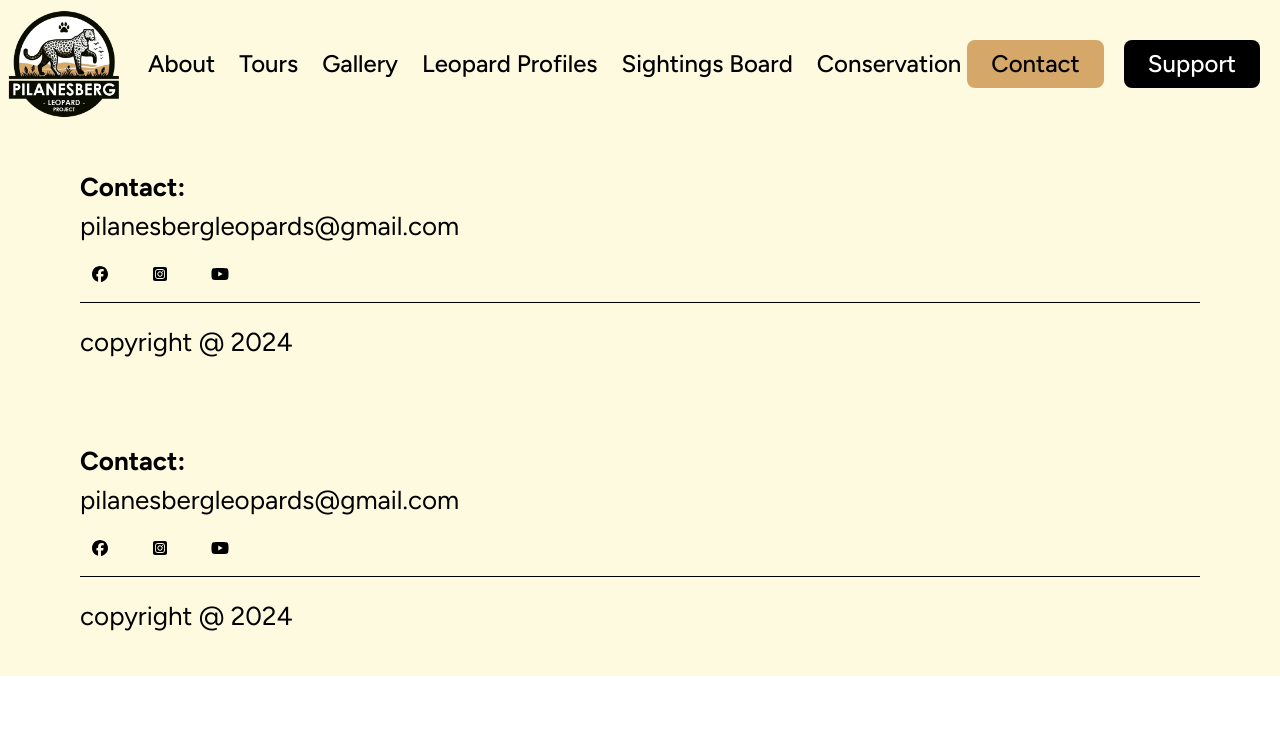
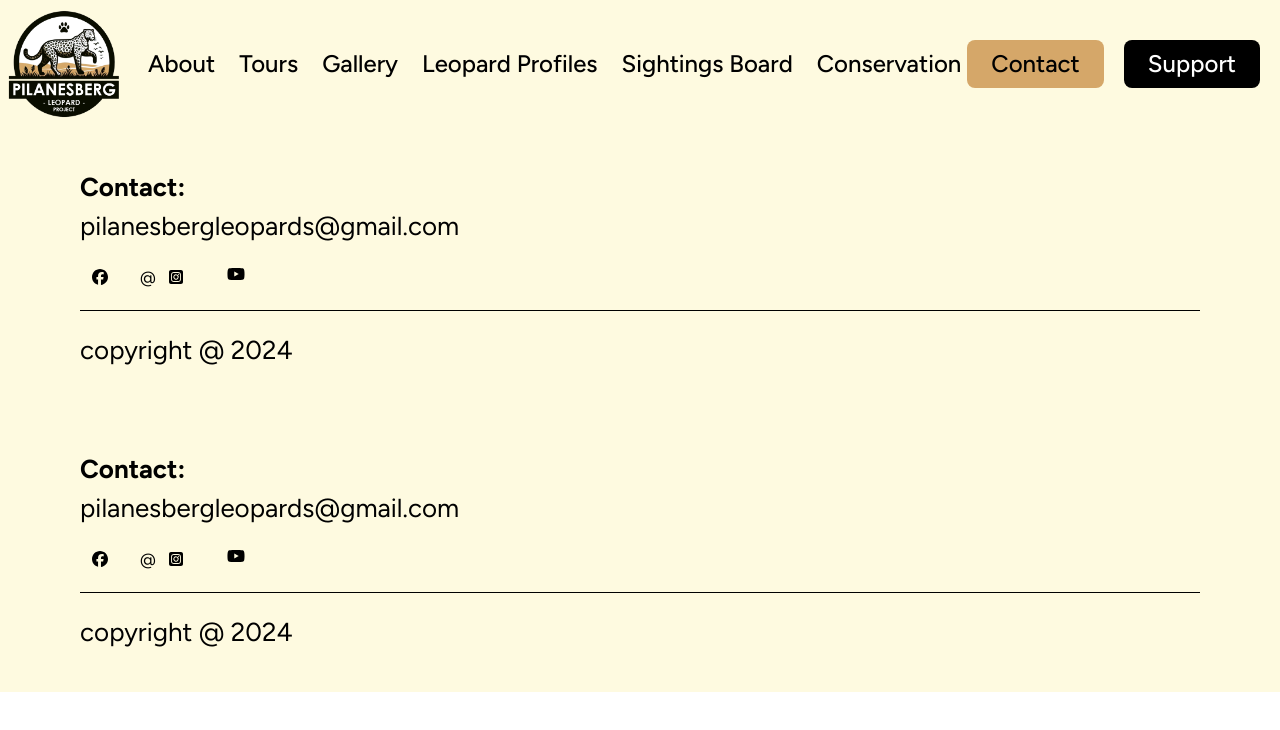
Before and after one commit to kyleabrahamse/pilanesber-leopard-project-v2, a Next.js app: page /Footer in a window 1280 px wide. Shown: the top 730 px of the page. Built offline with nearby package versions, Linux system fonts and the light colour scheme.

Commit message:
added social links

```diff
--- a/app/Footer/page.tsx
+++ b/app/Footer/page.tsx
@@ -1,3 +1,5 @@
+import Link from "next/link";
+
 import { FontAwesomeIcon } from "@fortawesome/react-fontawesome";
 import { faFacebook } from "@fortawesome/free-brands-svg-icons/faFacebook";
 import { faSquareInstagram } from "@fortawesome/free-brands-svg-icons";
@@ -11,14 +13,24 @@ export default function Footer() {
       <p className="font-bold">Contact: </p>
       <p className="pb-5 ">pilanesbergleopards@gmail.com</p>
       <div className="flex gap-5 border-b border-black pb-5">
+        <Link
+          href="https://www.facebook.com/groups/507280119438996"
+          target="_blank"
+        >
           <FontAwesomeIcon
             icon={faFacebook}
             className="w-[40px] hover:cursor-pointer  hover:text-tigerseye"
           />
+        </Link>
+        <Link
+          href="https://www.instagram.com/pilanesbergleopardproject/"
+          target="_blank"
+        >@
           <FontAwesomeIcon
             icon={faSquareInstagram}
             className="w-[40px] hover:cursor-pointer hover:text-tigerseye"
           />
+        </Link>
         <FontAwesomeIcon
           icon={faYoutube}
           className="w-[40px] hover:cursor-pointer hover:text-tigerseye"
--- a/app/components/Features.tsx
+++ b/app/components/Features.tsx
@@ -3,7 +3,7 @@ import Button from "./Button";
 
 export default function Features() {
   return (
-    <div className="flex items-center justify-center gap-20 bg-moss px-40 py-20 text-center text-2xl text-alabaster">
+    <div className="flex items-center justify-center gap-40 bg-moss px-40 py-20 text-center text-2xl text-alabaster">
       <div className="w-[400px]">
         <Image
           className="mx-auto w-[40px] pb-8"
```
Lines whose indentation alone changed are shown as unchanged.
